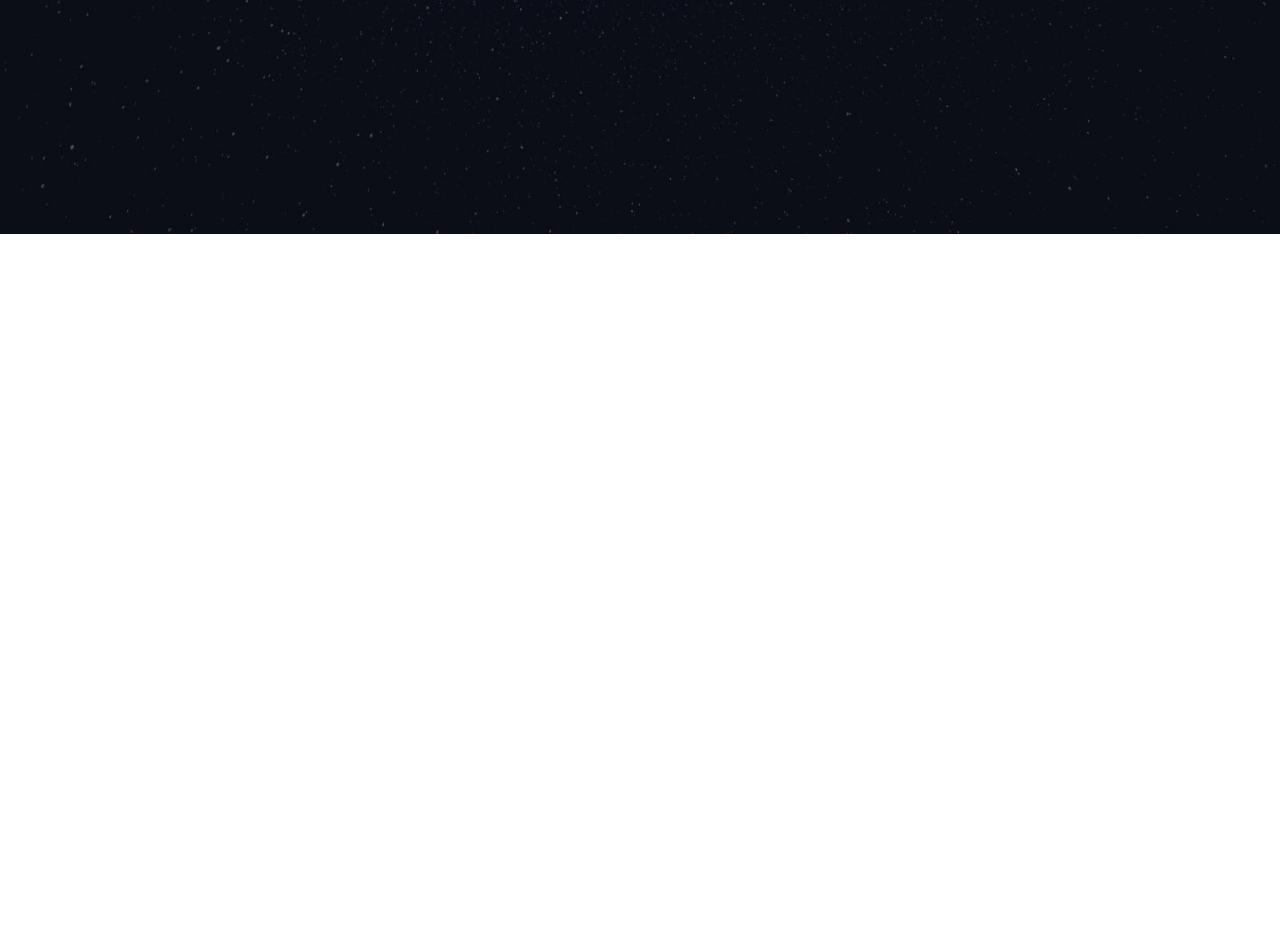
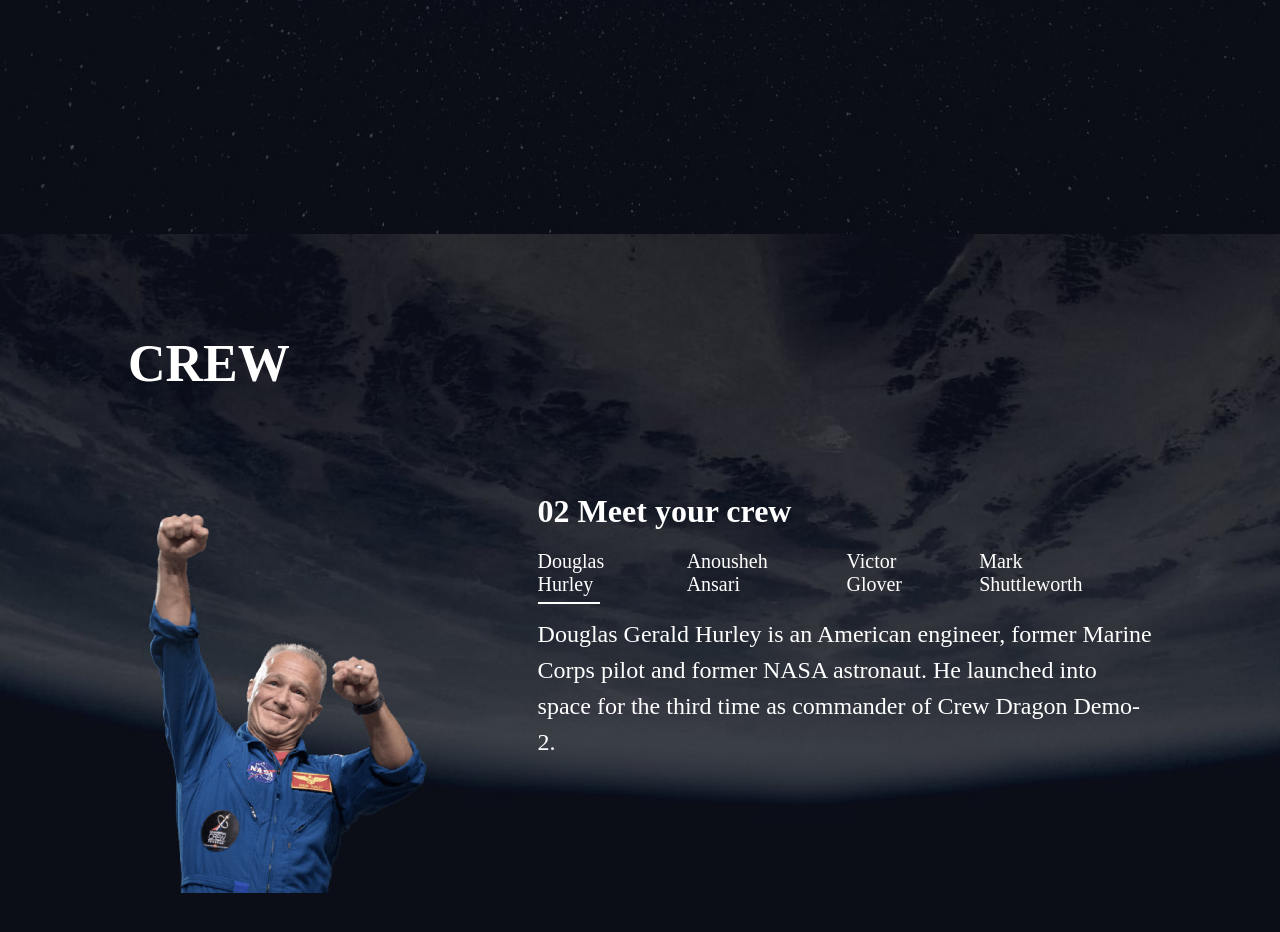
Before and after one commit to winsofttutorials/space-tourism-website-main, a plain HTML site: page starter-code/index.html in a window 1280 px wide. Shown: the part 1366-2298 px from the top of the page. Before the commit the page ends 1600 px from the top, so only its background shows below. Drawn offline with Linux system fonts and the light colour scheme.

Commit message:
crew changer

```diff
--- a/starter-code/index.html
+++ b/starter-code/index.html
@@ -30,7 +30,7 @@
                 <a href="#destination">01 Destination</a>
               </li>
               <li class="nav-links" onclick="activeTab()">
-                <a href="#">02 Crew</a>
+                <a href="#crew">02 Crew</a>
               </li>
               <li class="nav-links" onclick="activeTab()">
                 <a href="#">03 Technology</a>
@@ -151,6 +151,72 @@
         </div>
       </div>
     </section>
+
+    <section id="crew">
+      <h1 class="destinations"><a href="#">CREW</a></h1>
+      <div class="rowDestination">
+        <div class="col1">
+          <span class="specialist activeImages" id="cmdrImg"
+            ><img src="./assets/crew/image-douglas-hurley.png" alt="cmdr"
+          /></span>
+
+          <span class="specialist" id="engrImg"
+            ><img src="./assets/crew/image-anousheh-ansari.png" alt="engr"
+          /></span>
+          <span class="specialist" id="pilotImg"
+            ><img src="./assets/crew/image-victor-glover.png" alt="moon"
+          /></span>
+          <span class="specialist" id="specialistImg"
+            ><img src="./assets/crew/image-mark-shuttleworth.png" alt="moon"
+          /></span>
+        </div>
+
+        <div class="col2">
+          <h1 class="dest-header">02 Meet your crew</h1>
+          <div class="crewLink">
+            <p class="activeCrewLink" onclick="crewSlider('cmdrImg', 'cmdr')">
+              Douglas Hurley
+            </p>
+            <p onclick="crewSlider('engrImg','engr')">Anousheh Ansari</p>
+            <p onclick="crewSlider('pilotImg', 'pilot')">Victor Glover</p>
+            <p onclick="crewSlider('specialistImg','expert')">
+              Mark Shuttleworth
+            </p>
+          </div>
+          <div class="info crewInfo" id="cmdr">
+            <p class="tab-info">
+              Douglas Gerald Hurley is an American engineer, former Marine Corps
+              pilot and former NASA astronaut. He launched into space for the
+              third time as commander of Crew Dragon Demo-2.
+            </p>
+          </div>
+          <div class="info" id="engr">
+            <p class="tab-info">
+              Anousheh Ansari is an Iranian American engineer and co-founder of
+              Prodea Systems. Ansari was the fourth self-funded space tourist,
+              the first self-funded woman to fly to the ISS, and the first
+              Iranian in space.
+            </p>
+          </div>
+          <div class="info" id="pilot">
+            <p class="tab-info">
+              Pilot on the first operational flight of the SpaceX Crew Dragon to
+              the International Space Station. Glover is a commander in the U.S.
+              Navy where he pilots an F/A-18.He was a crew member of Expedition
+              64, and served as a station systems flight engineer.
+            </p>
+          </div>
+          <div class="info" id="expert">
+            <p class="tab-info">
+              Mark Richard Shuttleworth is the founder and CEO of Canonical, the
+              company behind the Linux-based Ubuntu operating system.
+              Shuttleworth became the first South African to travel to space as
+              a space tourist.
+            </p>
+          </div>
+        </div>
+      </div>
+    </section>
     <script src="script.js"></script>
   </body>
 </html>
--- a/starter-code/script.js
+++ b/starter-code/script.js
@@ -36,3 +36,25 @@ function tabContentSlider(plantimg, tabname) {
   document.getElementById(tabname).classList.add("activeTab");
   document.getElementById(plantimg).classList.add("activeImages");
 }
+
+var crewLinks = document.getElementsByClassName("activeCrewLink");
+var crewTabs = document.getElementsByClassName("info");
+var specialist = document.getElementsByClassName("specialist");
+
+function crewSlider(crewimg, crewname) {
+  for (const crewLink of crewLinks) {
+    crewLink.classList.remove("activeCrewLink");
+  }
+
+  for (const crewTab of crewTabs) {
+    crewTab.classList.remove("crewInfo");
+  }
+
+  for (const specialists of specialist) {
+    specialists.classList.remove("activeImages");
+  }
+
+  event.currentTarget.classList.add("activeCrewLink");
+  document.getElementById(crewname).classList.add("crewInfo");
+  document.getElementById(crewimg).classList.add("activeImages");
+}
--- a/starter-code/style.css
+++ b/starter-code/style.css
@@ -208,7 +208,8 @@ nav hr {
   padding: 20px;
 }
 
-.planetImages {
+.planetImages,
+.specialist {
   width: 80%;
   display: none;
 }
@@ -217,8 +218,10 @@ nav hr {
   width: 70%;
 }
 
-.planetImages.activeImages {
+.planetImages.activeImages,
+.specialist.activeImages {
   display: block;
+  transition: 0.5s;
 }
 
 .rowDestination .col2 {
@@ -256,19 +259,66 @@ nav hr {
   width: 50%;
 }
 
-.tab-content {
+.tab-content,
+.info {
   margin-bottom: 30px;
   display: none;
   transition: 0.4s;
 }
 
-.tab-info {
+.tab-info,
+.info {
   font-size: 24px;
   line-height: 36px;
 }
 
 .tab-content.activeTab {
   display: block;
+}
+
+.info.crewInfo {
+  display: block;
+}
+/* --------------------------CREW------------------------- */
+
+#crew {
+  background-image: url(./assets/crew/background-crew-desktop.jpg);
+  background-size: cover;
+  background-position: center;
+  min-height: 100vh;
+  padding: 100px 10%;
+  color: #fff;
+}
+
+.specialist img {
+  width: 100%;
+}
+
+.crewLink {
+  display: flex;
+  margin: 20px 0;
+}
+
+.crewLink p {
+  font-size: 20px;
+  margin-right: 25px;
+  cursor: pointer;
+  position: relative;
+}
+
+.crewLink p::after {
+  content: "";
+  height: 2px;
+  width: 0;
+  background-color: #fff;
+  position: absolute;
+  left: 0;
+  bottom: -8px;
+  transition: 0.5s;
+}
+
+.crewLink p.activeCrewLink::after {
+  width: 50%;
 }
 
 @media (max-width: 900px) {
@@ -466,4 +516,10 @@ nav hr {
   .tab-info {
     font-size: 18px;
   }
+
+  /* ---------------CREW------------- */
+
+  .crewLink p {
+    font-size: 14px;
+  }
 }
```
